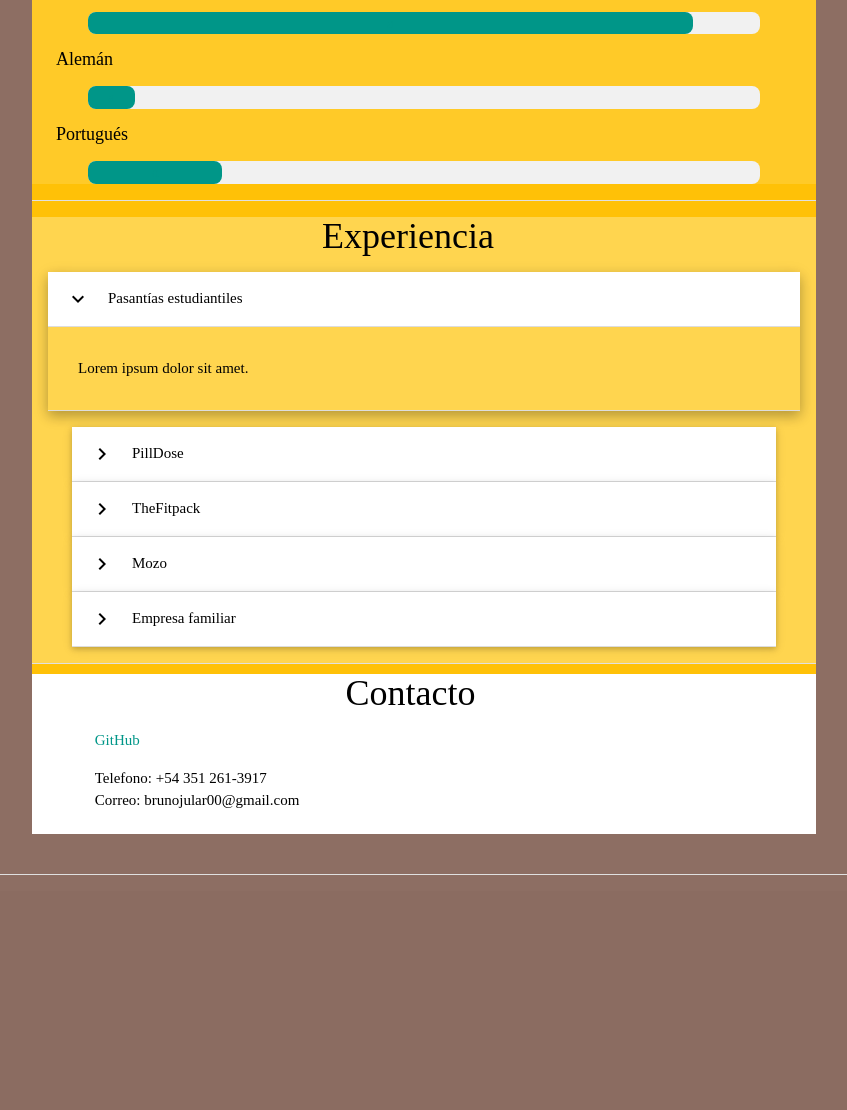
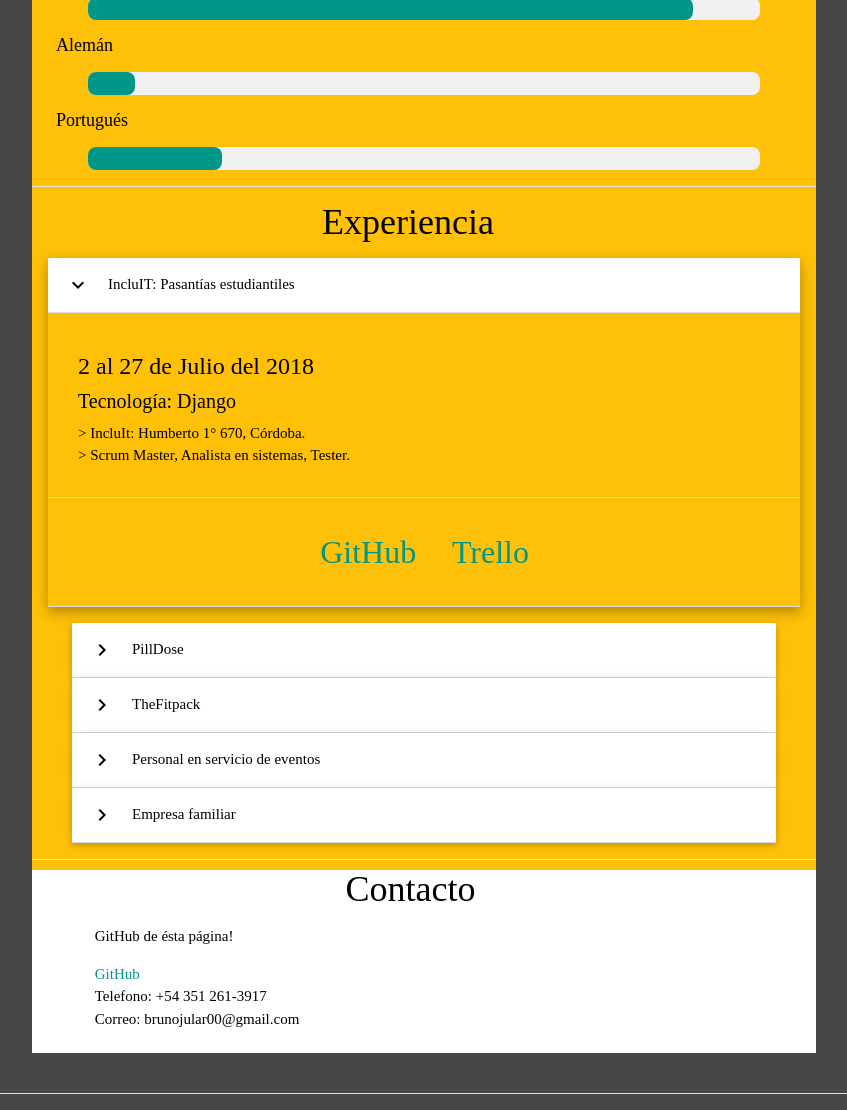
Before and after one commit to JularBruno/projectInsider, a Django app: page / in a window 1280 px wide, after a click that opens the changed part. Shown: the part 2960-4070 px from the top of the page, without its empty margins (296-1143 px from the left). Before the commit the page ends 3835 px from the top, so only its background shows below. Run offline with Django 3.2, Linux system fonts and the light colour scheme; some libraries are stand-ins or nearby versions.

Commit message:
Terminado, menos para celular

```diff
--- a/Config/projectInsider/templates/home.html
+++ b/Config/projectInsider/templates/home.html
@@ -58,8 +58,11 @@ $(document).ready(function(){
   transform: rotate(90deg);
   }
 
+/* DIvider profile */
+
   .vl {
-    border-left: 0.5vh solid green;
+    border-left: 0.5vh
+    solid olivedrab;
     height: 5vh;
     top: 0;
   }
@@ -89,7 +92,7 @@ footer {
 </style>
 </head>
 
-<body bgcolor="#8d6e63" style="font-family:URW Gothic L">
+<body bgcolor="#464646" style="font-family:URW Gothic L">
 
   <!-- Header -->
 
@@ -99,7 +102,7 @@ footer {
 <div>
 
 <ul id="sidenav-1" class="sidenav sidenav-fixed" style="max-width : 30vh">
-  <li><a class="subheader">Curriculum Vitae</a></li>
+  <li><a style="font-size: 4vh; margin-bottom: 10vh;" class="subheader w3-text-teal">Curriculum Vitae</a></li>
   <li><a href="#Perfil">Perfil</a></li>
   <li><a href="#Aptitudes">Aptitudes</a></li>
   <li><a href="#Experiencia">Experiencia</a></li>
@@ -119,15 +122,15 @@ footer {
   <div class="container amber" style="margin-top: 3vh; margin-bottom: 3vh; margin-top: 3vh;" id="Perfil">
     <div class="row" style="color:black; ">
       <div class="col s6 push-s6">
-          <img src="{% static 'projectInsider/images/perfil.jpg' %}" class="imgPerfil circle responsive-img left" alt="avatar" style="width:300px; margin-top: 3vh; margin: 10px;
-          border:3px solid white;
+          <img src="{% static 'projectInsider/images/perfilR.jpg' %}" class="imgPerfil circle responsive-img left" alt="avatar" style="width:300px; margin-top: 3vh; margin: 2vh;
+          border:0.5vh solid white;
           border-radius: 500px;
           -webkit-border-radius: 500px;
           -moz-border-radius: 500px;">
       </div>
 
       <div class="col s6 pull-s6" style="margin-top: 6vh; ">
-        <h1 style=" margin-top: 1vh; margin-left: 12vh;">Bruno Jular</h1>
+        <h1 style="font-size: 7vh; margin-top: 1vh; margin-left: 12vh;">Bruno Jular</h1>
       </div>
 
       <div class="col s2 pull-s6" style="margin-top: 4vh;">
@@ -135,7 +138,7 @@ footer {
       </div>
 
       <div class="col s1 pull-s6" style="margin-top: 4vh; ">
-        <div class="vl" style=" margin-left: 6vh;"></div>
+        <div class="vl" style=" margin-left: 7.5vh;"></div>
       </div>
 
       <div class="col s3 pull-s6" style="margin-top: 4vh; ">
@@ -148,7 +151,7 @@ footer {
       </div>
 
       <div class="col s1 pull-s6" style="margin-top: 2vh; ">
-        <div class="vl" style=" margin-left: 6vh;"></div>
+        <div class="vl" style=" margin-left: 7.5vh;"></div>
       </div>
 
       <div class="col s3 pull-s6" style="margin-top: 2vh; ">
@@ -160,17 +163,17 @@ footer {
       </div>
 
       <div class="col s1 pull-s6" style="margin-top: 2vh; ">
-        <div class="vl" style=" margin-left: 6vh;"></div>
+        <div class="vl" style=" margin-left: 7.5vh;"></div>
       </div>
 
       <div class="col s3 pull-s6" style="margin-top: 2vh; ">
-        <h1 style="font-size:3vh;">Secundario en ITS Villada</h1>
+        <h1 style="font-size:3vh;">Técnico Programador - ITS Villada</h1>
       </div>
-
-      <div class="col s6 pull-s6" style="margin-top: 2vh; ">
-        <h1 style="font-size:3vh; margin-left: 2vh">Introducción</h1>
+<!--
+      <div class="col s6 pull-s6" style="margin-top: 6vh; ">
+        <h1 style="font-size:3vh; margin-left: 12vh">Introducción</h1>
       </div>
-
+-->
 
     </div>
 
@@ -178,7 +181,7 @@ footer {
     <div class="divider"></div>
 
 
-    <div class="col s12 amber lighten-1" style="color:black;">
+    <div class="col s12 amber" style="color:black;">
 
 
     <h1 style="margin-top: 2vh; margin-left: 40%;" id="Aptitudes"> Aptitudes </h1>
@@ -260,7 +263,6 @@ footer {
     <div class="w3-container w3-teal w3-center w3-text-teal w3-round-large" style="width:60%;"> a</div>
     </div>
 
-<!--- ------------ --->
 
     <h3 style="margin-top: 2vh; margin-left: 5%;"> Frameworks </h3>
 
@@ -395,45 +397,119 @@ footer {
       </div>
 
 
-
-
 </div>
 <!-- ----- -->
 
     <div class="divider" style="margin-top: 2vh;"></div>
 
 
-    <div class="col s12 amber lighten-2" style="color:white;">
+    <div class="col s12 amber" style="color:white;">
 
       <h1 class="w3-text-black" style="margin-top: 2vh; margin-bottom: 2vh;margin-left: 37%;" id="Experiencia"> Experiencia </h1>
 
 <!-- Collapsible -->
 
-    <ul class="collapsible popout w3-text-black amber lighten-2" style="margin-left: 2vh; margin-right: 2vh;">
+    <ul class="collapsible popout w3-text-black amber" style="margin-left: 2vh; margin-right: 2vh;">
 
       <li>
-        <div id="click_advance" class="collapsible-header"><i  class="material-icons">keyboard_arrow_right</i>Pasantías estudiantiles</div>
-        <div class="collapsible-body"><span>Lorem ipsum dolor sit amet.</span></div>
+        <div id="click_advance" class="collapsible-header"><i  class="material-icons">keyboard_arrow_right</i>IncluIT: Pasantías estudiantiles</div>
+        <div class="collapsible-body">
+        <h3>2 al 27 de Julio del 2018</h3>
+        <h4>Tecnología: Django</h4>
+        <span>
+          > IncluIt: Humberto 1° 670, Córdoba.
+        </br>
+          > Scrum Master, Analista en sistemas, Tester.
+
+      </span>
+    </div>
+      <div class="collapsible-body">
+      <a class="teal-text" target="_blank" href="https://github.com/Grupo2Villada/proyectoFAT"
+      style="font-size: 4vh; margin-left: 35%">GitHub</a>
+      <a class="teal-text" target="_blank" href="https://trello.com/b/eTTSMJPb/proyecto" style="font-size: 4vh; margin-left: 4vh">Trello</a>
+
+      </div>
       </li>
 
       <li>
         <div class="collapsible-header"><i class="material-icons">keyboard_arrow_right</i>PillDose</div>
-        <div class="collapsible-body"><span>Lorem ipsum dolor sit amet.</span></div>
+        <div class="collapsible-body">
+        <h3>Jornada estudiantil 2018</h3>
+        <h4>Tecnología: AndroidStudio</h4>
+        <span>
+          > Realización de una app de android para la materia Aplicación de nuevas tecnologías.
+        </br>
+          > Programación de aplicación para un “dispositivo pastillero” junto al area de electrónica.
+        </br>
+          > Aplicación para personal a cargo de uno o varios pacientes. Permite programar según un horario, la toma adecuada de medicación en personas con trastornos conductuales o con pérdida de memoria. Mediante bluetooth se envía la información de manera tal, que quede configurado cada pastillero.
+        </span>
+      </div>
+        <div class="collapsible-body">
+        <a class="teal-text" target="_blank" href="https://github.com/JularBruno/PillDose"
+        style="font-size: 4vh; margin-left: 42%">GitHub</a>
+
+        </div>
       </li>
 
       <li>
         <div class="collapsible-header"><i class="material-icons">keyboard_arrow_right</i>TheFitpack</div>
-        <div class="collapsible-body"><span>Lorem ipsum dolor sit amet.</span></div>
+        <div class="collapsible-body">
+        <h3>Junio a Septiembre 2018</h3>
+        <h4>Tecnología: WordPress</h4>
+        <span>
+          > Trabajo virtual con cliente residiendo en Barcelona, España.
+        </br>
+          > Realización de una página de presentación, demostración y organización de clases de un gimnasio al aire libre.
+        </span>
+      </div>
+        <div class="collapsible-body">
+        <a class="teal-text" target="_blank" href="https://thefitpack.com/"
+        style="font-size: 4vh; margin-left: 40%">TheFitPack</a>
+
+        </div>
       </li>
 
       <li>
-        <div class="collapsible-header"><i class="material-icons">keyboard_arrow_right</i>Mozo</div>
-        <div class="collapsible-body"><span>Lorem ipsum dolor sit amet.</span></div>
+        <div class="collapsible-header"><i class="material-icons">keyboard_arrow_right</i>Personal en servicio de eventos</div>
+        <div class="collapsible-body">
+        <span>
+          > Armado de salón y atención de los invitados al evento
+        </br>
+          <p> </p>
+        </br>
+          > Salón Avril – Temporada diciembre 2017 y diciembre a febrero 2018
+        </br>
+          > Barrancas del Chateau, Salón de eventos – Evento diciembre 2018
+        </br>
+          > Estancia Causana – Evento abril 2018
+        </span>
+        </div>
       </li>
 
       <li>
         <div class="collapsible-header"><i class="material-icons">keyboard_arrow_right</i>Empresa familiar</div>
-        <div class="collapsible-body"><h3>asd</h3><span>Lorem ipsum dolor sit amet.</span></div>
+        <div class="collapsible-body">
+        <span>
+          > Negociación con clientes.
+        </br>
+          > Transporte de productos y paquetes.
+        </br>
+          > Compra de materia prima.
+        </br>
+          > Organización y coordinación de personal.
+        </br>
+          > Distribución de actividades.
+        </br>
+          > Administración, gestión en general.
+        </br>
+          > Control y actualización de precios.
+        </br>
+          > Control de calidad.
+        </br>
+          > Realización de trabajos particulares en matricería y piezas de caucho.
+
+        </span>
+        </div>
       </li>
 
     </ul>
@@ -452,6 +528,9 @@ footer {
           <p class="black-text text-lighten-4"></p>
 
         <div class="col l4 offset-l2 s12">
+          <a class="black-text" href="https://github.com/JularBruno/projectInsider" style="margin-left: 8%;">GitHub de ésta página!</a>
+          <ul>
+
           <a class="teal-text" href="https://github.com/JularBruno" style="margin-left: 8%;">GitHub</a>
           <ul>
             <li><a class="black-text text-lighten-3" style="margin-left: 8%;">Telefono: +54 351 261-3917</a></li>
```
Also changed, not shown: Config/Config/static/projectInsider/images/perfilR.jpg (added), Config/projectInsider/static/projectInsider/images/perfilR.jpg (added).
